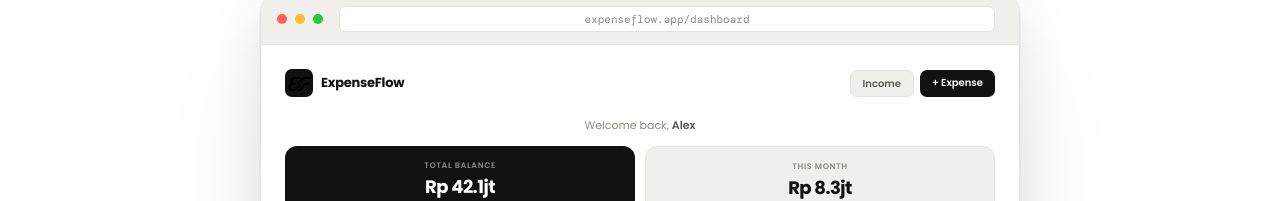
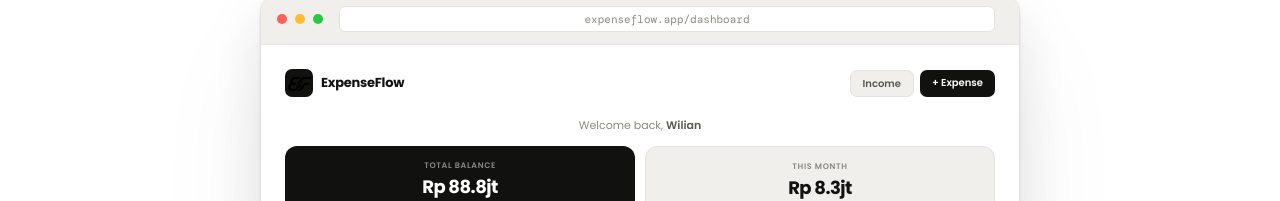
Before and after one commit to Wilian1717/expense-tracker-beta, a Next.js app: page / in a window 1280 px wide. Shown: the part 751-952 px from the top of the page. Built offline with nearby package versions, Linux system fonts and the light colour scheme.

Commit message:
Homepage fix

```diff
--- a/app/page.tsx
+++ b/app/page.tsx
@@ -1133,12 +1133,12 @@ export default function Home() {
                 </div>
               </div>
 
-              <div className="preview-greeting">Welcome back, <strong>Alex</strong></div>
+              <div className="preview-greeting">Welcome back, <strong>Wilian</strong></div>
 
               <div className="preview-balance-row">
                 <div className="preview-bal-card dark">
                   <div className="preview-bal-label">Total Balance</div>
-                  <div className="preview-bal-val">Rp 42.1jt</div>
+                  <div className="preview-bal-val">Rp 88.8jt</div>
                 </div>
                 <div className="preview-bal-card light">
                   <div className="preview-bal-label">This Month</div>
```
